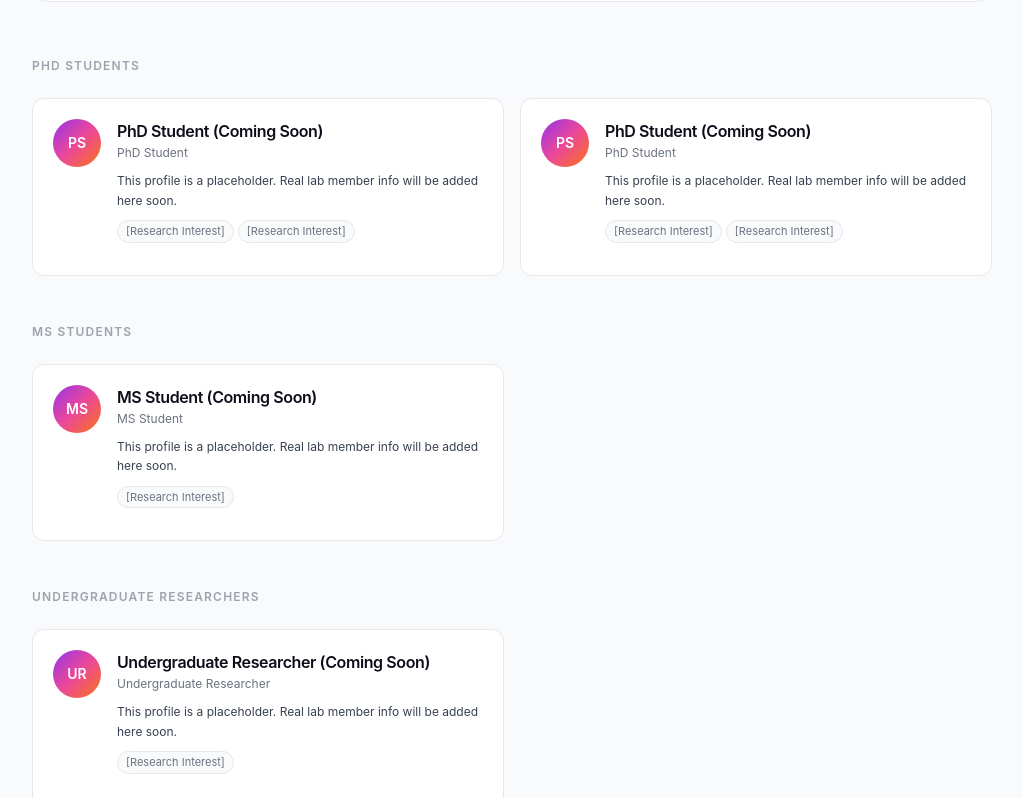
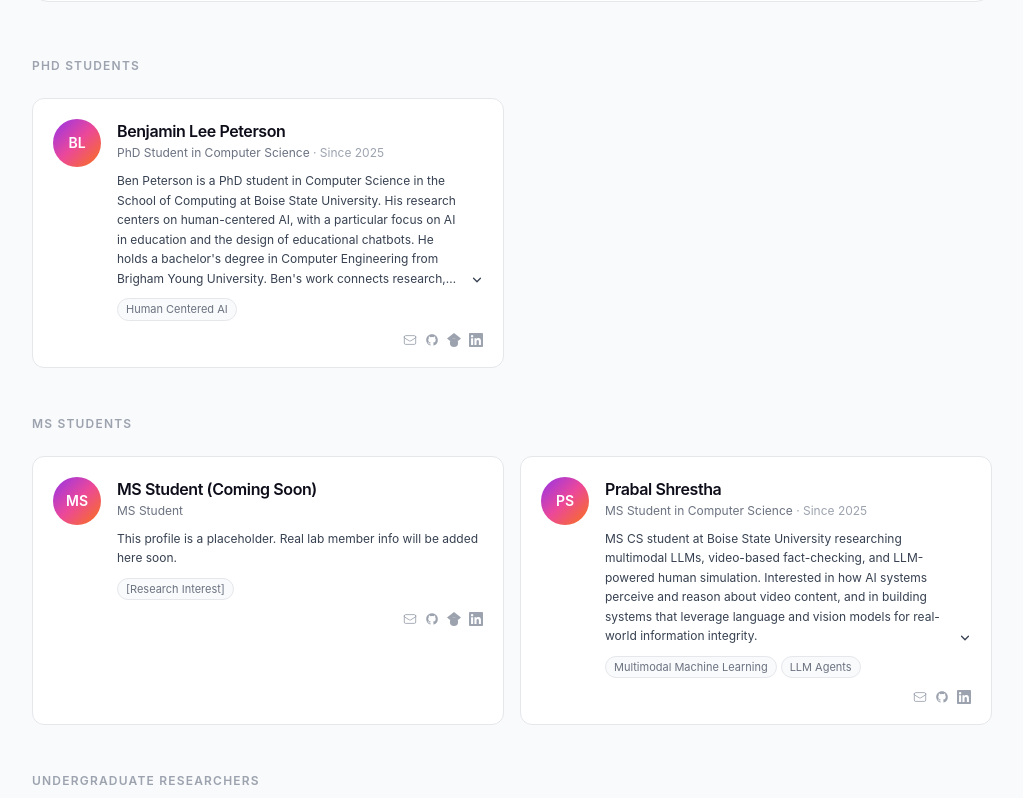
Before and after one commit to MINDLab25/lab-website, a Next.js app: page /team in a window 1280 px wide. Shown: the part 656-1454 px from the top of the page, without its empty margins (128-1151 px from the left). Built offline with nearby package versions, Linux system fonts and the light colour scheme.

Commit message:
Refactor TeamPage and TeamSection components to enhance member bio display with BioExpand component for better readability.

```diff
--- a/src/app/team/page.tsx
+++ b/src/app/team/page.tsx
@@ -1,15 +1,16 @@
-import { team, lab } from '@/data/site'
-import type { TeamMember } from '@/data/site'
-import Avatar from '@/components/Avatar'
-import SocialLinks from '@/components/SocialLinks'
+import { team, lab } from "@/data/site";
+import type { TeamMember } from "@/data/site";
+import Avatar from "@/components/Avatar";
+import SocialLinks from "@/components/SocialLinks";
+import BioExpand from "@/components/BioExpand";
 
 export default function TeamPage() {
-  const pi = team.find((m) => m.role === 'pi')!
-  const postdocs = team.filter((m) => m.role === 'postdoc')
-  const phd = team.filter((m) => m.role === 'phd')
-  const ms = team.filter((m) => m.role === 'ms')
-  const undergrads = team.filter((m) => m.role === 'undergrad')
-  const alumni = team.filter((m) => m.role === 'alumni')
+  const pi = team.find((m) => m.role === "pi")!;
+  const postdocs = team.filter((m) => m.role === "postdoc");
+  const phd = team.filter((m) => m.role === "phd");
+  const ms = team.filter((m) => m.role === "ms");
+  const undergrads = team.filter((m) => m.role === "undergrad");
+  const alumni = team.filter((m) => m.role === "alumni");
 
   return (
     <div className="container-content py-14 md:py-20">
@@ -31,11 +32,15 @@ export default function TeamPage() {
               <div>
                 <h3 className="text-xl font-semibold text-ink">{pi.name}</h3>
                 <p className="text-sm text-ink-muted mt-0.5">{pi.title}</p>
-                <p className="text-sm text-ink-faint">{lab.department}, {lab.university}</p>
+                <p className="text-sm text-ink-faint">
+                  {lab.department}, {lab.university}
+                </p>
               </div>
               <SocialLinks links={pi.links} />
             </div>
-            <p className="text-sm text-ink-secondary leading-relaxed mt-3">{pi.bio}</p>
+            <p className="text-sm text-ink-secondary leading-relaxed mt-3">
+              {pi.bio}
+            </p>
             <div className="flex flex-wrap gap-1.5 mt-4">
               {pi.interests.map((i) => (
                 <span
@@ -50,10 +55,14 @@ export default function TeamPage() {
         </div>
       </section>
 
-      {postdocs.length > 0 && <MemberSection title="Postdoctoral Researchers" members={postdocs} />}
+      {postdocs.length > 0 && (
+        <MemberSection title="Postdoctoral Researchers" members={postdocs} />
+      )}
       {phd.length > 0 && <MemberSection title="PhD Students" members={phd} />}
       {ms.length > 0 && <MemberSection title="MS Students" members={ms} />}
-      {undergrads.length > 0 && <MemberSection title="Undergraduate Researchers" members={undergrads} />}
+      {undergrads.length > 0 && (
+        <MemberSection title="Undergraduate Researchers" members={undergrads} />
+      )}
 
       {/* Alumni */}
       {alumni.length > 0 && (
@@ -63,17 +72,31 @@ export default function TeamPage() {
           </h2>
           <div className="divide-y divide-surface-border border border-surface-border rounded-xl overflow-hidden bg-white">
             {alumni.map((member) => (
-              <div key={member.id} className="flex items-center gap-4 px-5 py-4">
-                <Avatar name={member.name} photo={member.photo || undefined} size="sm" />
+              <div
+                key={member.id}
+                className="flex items-center gap-4 px-5 py-4"
+              >
+                <Avatar
+                  name={member.name}
+                  photo={member.photo || undefined}
+                  size="sm"
+                />
                 <div className="flex-1 min-w-0">
                   <div className="flex flex-wrap items-center gap-x-2 gap-y-0.5">
-                    <span className="font-medium text-sm text-ink">{member.name}</span>
+                    <span className="font-medium text-sm text-ink">
+                      {member.name}
+                    </span>
                     {member.gradYear && (
-                      <span className="text-xs text-ink-faint">· {member.title} &rsquo;{String(member.gradYear).slice(-2)}</span>
+                      <span className="text-xs text-ink-faint">
+                        · {member.title} &rsquo;
+                        {String(member.gradYear).slice(-2)}
+                      </span>
                     )}
                   </div>
                   {member.currentPosition && (
-                    <p className="text-xs text-ink-muted mt-0.5">{member.currentPosition}</p>
+                    <p className="text-xs text-ink-muted mt-0.5">
+                      {member.currentPosition}
+                    </p>
                   )}
                 </div>
                 <div className="shrink-0">
@@ -85,10 +108,16 @@ export default function TeamPage() {
         </section>
       )}
     </div>
-  )
+  );
 }
 
-function MemberSection({ title, members }: { title: string; members: TeamMember[] }) {
+function MemberSection({
+  title,
+  members,
+}: {
+  title: string;
+  members: TeamMember[];
+}) {
   return (
     <section className="mb-12">
       <h2 className="text-xs font-semibold uppercase tracking-widest text-ink-faint mb-6">
@@ -100,22 +129,29 @@ function MemberSection({ title, members }: { title: string; members: TeamMember[
             key={member.id}
             className="p-5 rounded-xl border border-surface-border bg-white hover:border-surface-border-strong hover:shadow-sm transition-all"
           >
-            <div className="flex items-start gap-4">
-              <Avatar name={member.name} photo={member.photo || undefined} size="md" />
-              <div className="flex-1 min-w-0">
+            <div className="flex items-start gap-4 h-full">
+              <Avatar
+                name={member.name}
+                photo={member.photo || undefined}
+                size="md"
+              />
+              <div className="flex-1 min-w-0 flex flex-col">
                 <div className="flex items-start justify-between gap-2">
                   <div>
                     <h3 className="font-semibold text-ink">{member.name}</h3>
                     <p className="text-xs text-ink-muted mt-0.5">
                       {member.title}
                       {member.joinYear && (
-                        <span className="text-ink-faint"> &middot; Since {member.joinYear}</span>
+                        <span className="text-ink-faint">
+                          {" "}
+                          &middot; Since {member.joinYear}
+                        </span>
                       )}
                     </p>
                   </div>
                 </div>
-                <p className="text-xs text-ink-secondary leading-relaxed mt-2.5">{member.bio}</p>
-                <div className="flex flex-wrap gap-1 mt-2.5">
+                <BioExpand bio={member.bio} className="mt-2.5" />
+                <div className="flex flex-wrap gap-1 mt-auto pt-2.5">
                   {member.interests.map((i) => (
                     <span
                       key={i}
@@ -125,7 +161,7 @@ function MemberSection({ title, members }: { title: string; members: TeamMember[
                     </span>
                   ))}
                 </div>
-                <div className="mt-3">
+                <div className="flex justify-end mt-3">
                   <SocialLinks links={member.links} />
                 </div>
               </div>
@@ -134,5 +170,5 @@ function MemberSection({ title, members }: { title: string; members: TeamMember[
         ))}
       </div>
     </section>
-  )
+  );
 }
--- /dev/null
+++ b/src/components/BioExpand.tsx
@@ -0,0 +1,29 @@
+'use client'
+import { useState } from 'react'
+
+export default function BioExpand({ bio, className }: { bio: string; className?: string }) {
+  const [expanded, setExpanded] = useState(false)
+  const truncates = bio.length > 300
+
+  return (
+    <div className={`flex items-end gap-1 ${className ?? ''}`}>
+      <p className={`flex-1 text-xs text-ink-secondary leading-relaxed ${truncates && !expanded ? 'line-clamp-6' : ''}`}>
+        {bio}
+      </p>
+      {truncates && (
+        <button
+          onClick={() => setExpanded(!expanded)}
+          className="shrink-0 mb-0.5 text-ink-secondary hover:text-ink-muted transition-colors"
+          aria-label={expanded ? 'Show less' : 'Read more'}
+        >
+          <svg
+            width="12" height="12" viewBox="0 0 14 14" fill="none"
+            className={`transition-transform duration-200 ${expanded ? 'rotate-180' : ''}`}
+          >
+            <path d="M3 5l4 4 4-4" stroke="currentColor" strokeWidth="1.5" strokeLinecap="round" strokeLinejoin="round" />
+          </svg>
+        </button>
+      )}
+    </div>
+  )
+}
--- a/src/components/SocialLinks.tsx
+++ b/src/components/SocialLinks.tsx
@@ -4,7 +4,7 @@ export default function SocialLinks({ links }: { links: TeamMember['links'] }) {
   return (
     <div className="flex items-center gap-2 flex-wrap">
       {links.email && (
-        <a href={`mailto:${links.email}`} className="text-ink-faint hover:text-brand-purple transition-colors" aria-label="Email" title={links.email}>
+        <a href={`https://mail.google.com/mail/?view=cm&to=${links.email}`} target="_blank" rel="noreferrer" className="text-ink-faint hover:text-brand-purple transition-colors" aria-label="Email" title={links.email}>
           <svg className="w-3.5 h-3.5" fill="none" viewBox="0 0 24 24" stroke="currentColor" strokeWidth={1.5}>
             <path strokeLinecap="round" strokeLinejoin="round" d="M21.75 6.75v10.5a2.25 2.25 0 01-2.25 2.25h-15a2.25 2.25 0 01-2.25-2.25V6.75m19.5 0A2.25 2.25 0 0019.5 4.5h-15a2.25 2.25 0 00-2.25 2.25m19.5 0v.243a2.25 2.25 0 01-1.07 1.916l-7.5 4.615a2.25 2.25 0 01-2.36 0L3.32 8.91a2.25 2.25 0 01-1.07-1.916V6.75" />
           </svg>
--- a/src/components/sections/JoinModal.tsx
+++ b/src/components/sections/JoinModal.tsx
@@ -64,17 +64,6 @@ export default function JoinModal({ open, onClose }: { open: boolean; onClose: (
             <span className="text-[11px] text-ink-faint group-hover:text-brand-purple transition-colors">Email</span>
           </a>
 
-          {lab.twitter && (
-            <a href={lab.twitter} target="_blank" rel="noreferrer" className="flex flex-col items-center gap-1.5 group" aria-label="Twitter / X">
-              <span className="w-11 h-11 flex items-center justify-center rounded-full border border-surface-border group-hover:border-brand-purple group-hover:bg-purple-50 transition-all">
-                <svg className="w-5 h-5 text-ink-muted group-hover:text-brand-purple transition-colors" fill="currentColor" viewBox="0 0 24 24">
-                  <path d="M18.244 2.25h3.308l-7.227 8.26 8.502 11.24H16.17l-5.214-6.817L4.99 21.75H1.68l7.73-8.835L1.254 2.25H8.08l4.713 6.231zm-1.161 17.52h1.833L7.084 4.126H5.117z" />
-                </svg>
-              </span>
-              <span className="text-[11px] text-ink-faint group-hover:text-brand-purple transition-colors">Twitter</span>
-            </a>
-          )}
-
           {lab.linkedin && (
             <a href={lab.linkedin} target="_blank" rel="noreferrer" className="flex flex-col items-center gap-1.5 group" aria-label="LinkedIn">
               <span className="w-11 h-11 flex items-center justify-center rounded-full border border-surface-border group-hover:border-brand-purple group-hover:bg-purple-50 transition-all">
@@ -86,14 +75,14 @@ export default function JoinModal({ open, onClose }: { open: boolean; onClose: (
             </a>
           )}
 
-          {lab.github && (
-            <a href={lab.github} target="_blank" rel="noreferrer" className="flex flex-col items-center gap-1.5 group" aria-label="GitHub">
+          {lab.twitter && (
+            <a href={lab.twitter} target="_blank" rel="noreferrer" className="flex flex-col items-center gap-1.5 group" aria-label="Twitter / X">
               <span className="w-11 h-11 flex items-center justify-center rounded-full border border-surface-border group-hover:border-brand-purple group-hover:bg-purple-50 transition-all">
                 <svg className="w-5 h-5 text-ink-muted group-hover:text-brand-purple transition-colors" fill="currentColor" viewBox="0 0 24 24">
-                  <path d="M12 2C6.477 2 2 6.484 2 12.017c0 4.425 2.865 8.18 6.839 9.504.5.092.682-.217.682-.483 0-.237-.008-.868-.013-1.703-2.782.605-3.369-1.343-3.369-1.343-.454-1.158-1.11-1.466-1.11-1.466-.908-.62.069-.608.069-.608 1.003.07 1.531 1.032 1.531 1.032.892 1.53 2.341 1.088 2.91.832.092-.647.35-1.088.636-1.338-2.22-.253-4.555-1.113-4.555-4.951 0-1.093.39-1.988 1.029-2.688-.103-.253-.446-1.272.098-2.65 0 0 .84-.27 2.75 1.026A9.564 9.564 0 0112 6.844c.85.004 1.705.115 2.504.337 1.909-1.296 2.747-1.027 2.747-1.027.546 1.379.202 2.398.1 2.651.64.7 1.028 1.595 1.028 2.688 0 3.848-2.339 4.695-4.566 4.943.359.309.678.92.678 1.855 0 1.338-.012 2.419-.012 2.747 0 .268.18.58.688.482A10.019 10.019 0 0022 12.017C22 6.484 17.522 2 12 2z" />
+                  <path d="M18.244 2.25h3.308l-7.227 8.26 8.502 11.24H16.17l-5.214-6.817L4.99 21.75H1.68l7.73-8.835L1.254 2.25H8.08l4.713 6.231zm-1.161 17.52h1.833L7.084 4.126H5.117z" />
                 </svg>
               </span>
-              <span className="text-[11px] text-ink-faint group-hover:text-brand-purple transition-colors">GitHub</span>
+              <span className="text-[11px] text-ink-faint group-hover:text-brand-purple transition-colors">Twitter</span>
             </a>
           )}
         </div>
--- a/src/components/sections/TeamSection.tsx
+++ b/src/components/sections/TeamSection.tsx
@@ -2,6 +2,7 @@ import { team } from '@/data/site'
 import SectionHeading from '@/components/SectionHeading'
 import Avatar from '@/components/Avatar'
 import SocialLinks from '@/components/SocialLinks'
+import BioExpand from '@/components/BioExpand'
 
 const currentMembers = team.filter((m) => m.role !== 'alumni')
 const pi = currentMembers.find((m) => m.role === 'pi')!
@@ -44,22 +45,17 @@ export default function TeamSection() {
             <div
               key={member.id}
               id={`member-${member.id}`}
-              className="p-5 rounded-xl border border-surface-border hover:border-surface-border-strong hover:shadow-sm transition-all"
+              className="p-5 rounded-xl border border-surface-border hover:border-surface-border-strong hover:shadow-sm transition-all flex flex-col"
             >
               <div className="flex items-start gap-3 mb-3">
                 <Avatar name={member.name} photo={member.photo || undefined} size="md" />
                 <div className="min-w-0 flex-1">
-                  <div className="flex items-start justify-between gap-2">
-                    <div>
-                      <h3 className="font-semibold text-ink text-sm leading-tight">{member.name}</h3>
-                      <p className="text-xs text-ink-muted mt-0.5">{member.title}</p>
-                    </div>
-                    <SocialLinks links={member.links} />
-                  </div>
+                  <h3 className="font-semibold text-ink text-sm leading-tight">{member.name}</h3>
+                  <p className="text-xs text-ink-muted mt-0.5">{member.title}</p>
                 </div>
               </div>
-              <p className="text-xs text-ink-secondary leading-relaxed mb-3">{member.bio}</p>
-              <div className="flex flex-wrap gap-1">
+              <BioExpand bio={member.bio} className="mb-3" />
+              <div className="flex flex-wrap gap-1 mt-auto">
                 {member.interests.map((interest) => (
                   <span
                     key={interest}
@@ -69,6 +65,9 @@ export default function TeamSection() {
                   </span>
                 ))}
               </div>
+              <div className="flex justify-end mt-3">
+                <SocialLinks links={member.links} />
+              </div>
             </div>
           ))}
         </div>
--- a/src/data/site.ts
+++ b/src/data/site.ts
@@ -21,8 +21,8 @@ export const lab = {
   address: "1910 University Dr, Boise, ID 83725",
   room: "City Center Plaza (CCP), Room 255",
   github: "https://github.com/MINDLab25",
-  twitter: "https://twitter.com/mindlab_bsu",
-  linkedin: "",  // TODO: add lab LinkedIn URL
+  twitter: "https://twitter.com/",
+  linkedin: "https://www.linkedin.com", // TODO: add lab LinkedIn URL
   googleScholar: "",
   joinLink:
     "https://mail.google.com/mail/?view=cm&to=mindlab20250820@gmail.com&su=Prospective%20Student%20Inquiry",
@@ -152,26 +152,22 @@ export const team: TeamMember[] = [
   // ── PhD Students ────────────────────────────────────────
   // TODO: replace with real lab members
   {
-    id: "phd-student-placeholder-1",
-    name: "PhD Student (Coming Soon)",
+    id: "benjamin-lee-peterson",
+    name: "Benjamin Lee Peterson",
     role: "phd",
-    title: "PhD Student",
+    title: "PhD Student in Computer Science",
     photo: "",
-    bio: "This profile is a placeholder. Real lab member info will be added here soon.",
-    interests: ["[Research Interest]", "[Research Interest]"],
-    links: {},
-    joinYear: undefined,
-  },
-  {
-    id: "phd-student-placeholder-2",
-    name: "PhD Student (Coming Soon)",
-    role: "phd",
-    title: "PhD Student",
-    photo: "",
-    bio: "This profile is a placeholder. Real lab member info will be added here soon.",
-    interests: ["[Research Interest]", "[Research Interest]"],
-    links: {},
-    joinYear: undefined,
+    bio: `Ben Peterson is a PhD student in Computer Science in the School of Computing at Boise State University. His research centers on human-centered AI, with a particular focus on AI in education and the design of educational chatbots. He holds a bachelor's degree in Computer Engineering from Brigham Young University.
+Ben's work connects research, teaching, and service around a common thread: how people learn with and about AI. Alongside his doctoral studies, he serves as an IT Systems Administrator in the Computer Science department at Boise State and teaches as an adjunct professor, leading sections of CS 121 and CS 153. Beyond the university, he is Lead Coach for local FIRST Tech Challenge (FTC) and FIRST LEGO League teams, and he serves on the K-12 AI Standards writing committee for the State of Idaho, helping shape how students across the state learn about artificial intelligence.`,
+    interests: ["Human Centered AI"],
+    links: {
+      email: "benjaminpeterson@boisestate.edu",
+      github: "https://github.com/blpeter",
+      linkedin: "https://www.linkedin.com/in/ben-peterson-4901646",
+      googleScholar:
+        "https://scholar.google.com/citations?user=fWvBixgAAAAJ&hl=en",
+    },
+    joinYear: 2025,
   },
 
   // ── MS Students ─────────────────────────────────────────
@@ -184,8 +180,29 @@ export const team: TeamMember[] = [
     photo: "",
     bio: "This profile is a placeholder. Real lab member info will be added here soon.",
     interests: ["[Research Interest]"],
-    links: {},
+    links: {
+      email: "benjaminpeterson@boisestate.edu",
+      github: "https://github.com/blpeter",
+      linkedin: "https://www.linkedin.com/in/ben-peterson-4901646",
+      googleScholar:
+        "https://scholar.google.com/citations?user=fWvBixgAAAAJ&hl=en",
+    },
     joinYear: undefined,
+  },
+  {
+    id: "prabal-shrestha",
+    name: "Prabal Shrestha",
+    role: "ms",
+    title: "MS Student in Computer Science",
+    photo: "",
+    bio: "MS CS student at Boise State University researching multimodal LLMs, video-based fact-checking, and LLM-powered human simulation. Interested in how AI systems perceive and reason about video content, and in building systems that leverage language and vision models for real-world information integrity.",
+    interests: ["Multimodal Machine Learning", "LLM Agents"],
+    links: {
+      email: "prabalshrestha2@gmail.com",
+      github: "github.com/prabalshrestha",
+      linkedin: "linkedin.com/in/prabalshrestha",
+    },
+    joinYear: 2025,
   },
 
   // ── Undergraduate Researchers ───────────────────────────
```
